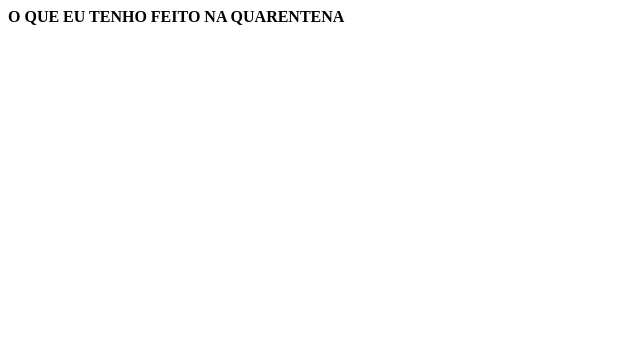
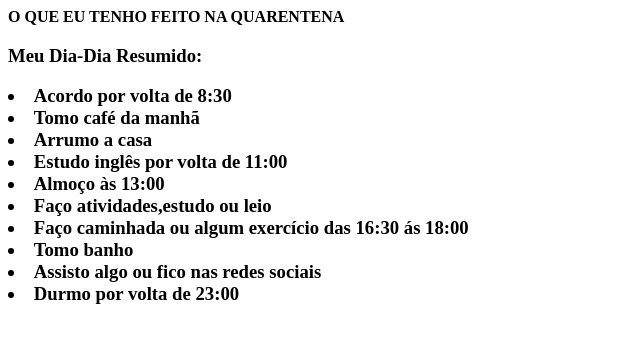
Before and after one commit to geisimartins/pgnhtml-sections, a plain HTML site: page index.html in a window 1280 px wide. Shown: the whole page, without its empty margins (0-640 px from the left). Drawn offline with Linux system fonts and the light colour scheme.

Commit message:
criação de um novo commit
meu dia-dia resumido

```diff
--- a/index.html
+++ b/index.html
@@ -10,7 +10,21 @@
         <section>
             <b>O QUE EU TENHO FEITO NA QUARENTENA</b>
         </section>
-
+        <section>
+            <h1>Meu Dia-Dia Resumido:</h1>
+            <h3>
+                <li>Acordo por volta de 8:30</li>
+                <li>Tomo café da manhã</li>
+                <li>Arrumo a casa</li>
+                <li>Estudo inglês por volta de 11:00</li>
+                <li>Almoço às 13:00</li>
+                <li>Faço atividades,estudo ou leio</li>
+                <li>Faço caminhada ou algum exercício das 16:30 ás 18:00</li>
+                <li>Tomo banho</li>
+                <li>Assisto algo ou fico nas redes sociais</li>
+                <li>Durmo por volta de 23:00</li>
+            </h3>
+        </section>
     </section>
 
 </html>
```
